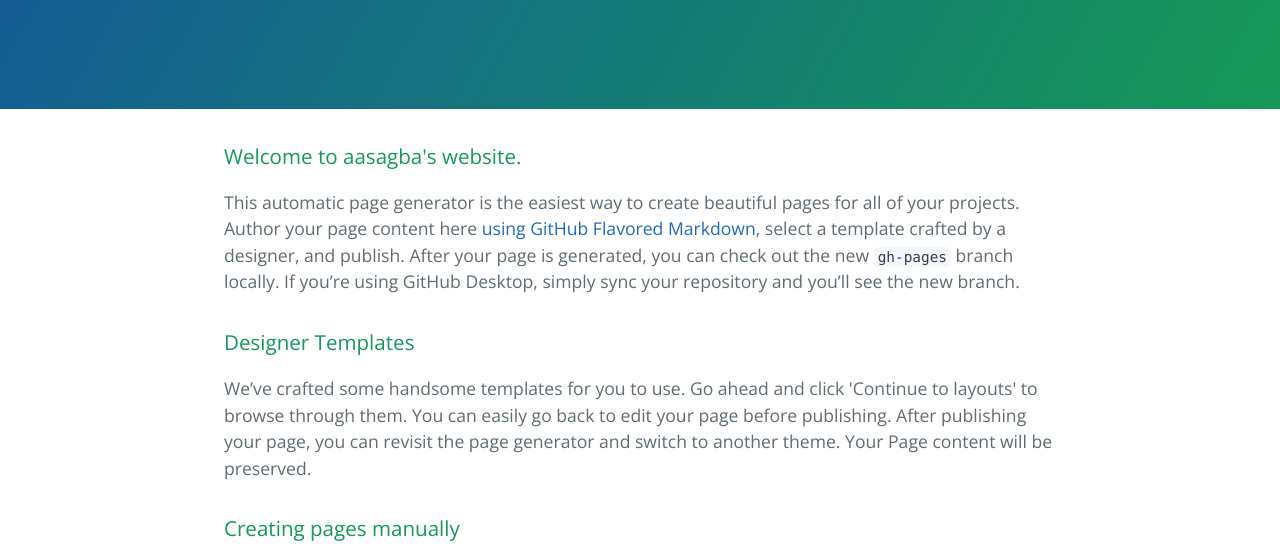
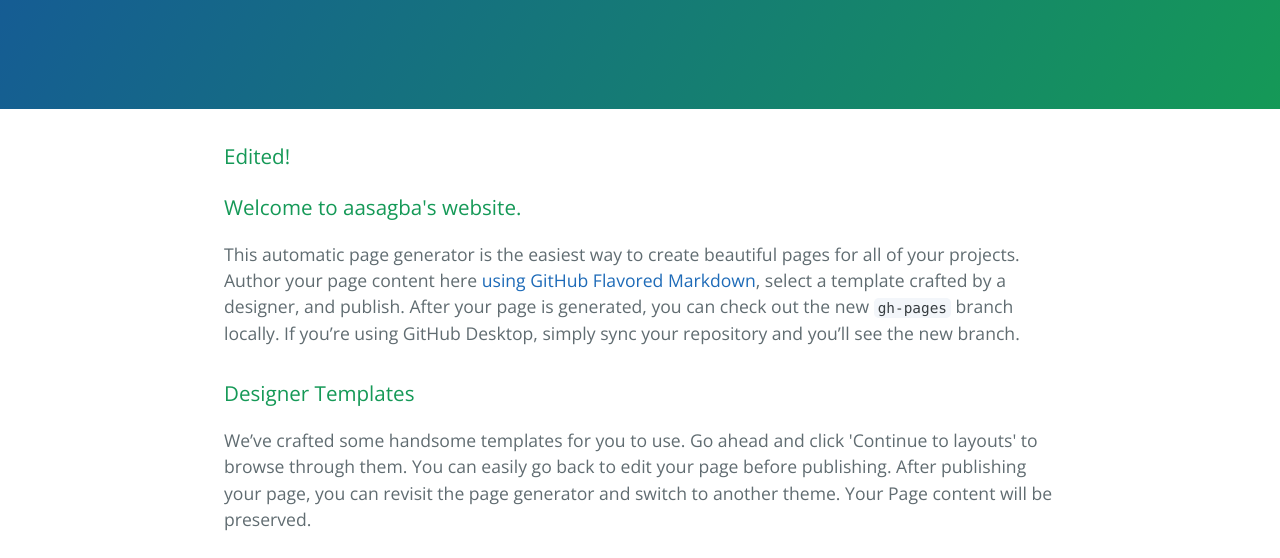
Before and after one commit to aasagba/aasagba.github.io, a plain HTML site: page index.html in a window 1280 px wide. Shown: the part 208-766 px from the top of the page. Drawn offline with nearby package versions, Linux system fonts and the light colour scheme.

Commit message:
Update index.html

```diff
--- a/index.html
+++ b/index.html
@@ -17,6 +17,7 @@
 
     <section class="main-content">
       <h3>
+        <p>Edited!</p>
 <a id="welcome-to-aasagbas-website" class="anchor" href="#welcome-to-aasagbas-website" aria-hidden="true"><span class="octicon octicon-link"></span></a>Welcome to aasagba's website.</h3>
 
 <p>This automatic page generator is the easiest way to create beautiful pages for all of your projects. Author your page content here <a href="https://guides.github.com/features/mastering-markdown/">using GitHub Flavored Markdown</a>, select a template crafted by a designer, and publish. After your page is generated, you can check out the new <code>gh-pages</code> branch locally. If you’re using GitHub Desktop, simply sync your repository and you’ll see the new branch.</p>
```
